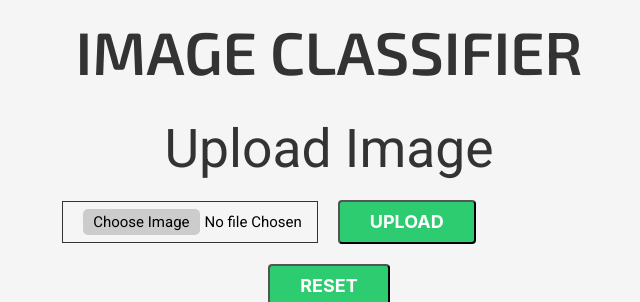
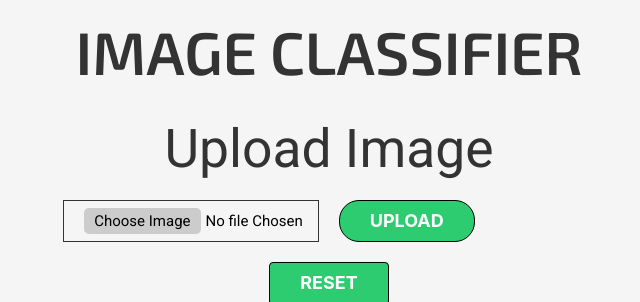
Before and after one commit to debjyotiC/experiment-docker, a Flask app: page / in a window 1280 px wide. Shown: the part 24-326 px from the top of the page, without its empty margins (311-951 px from the left). Run offline with Flask 3, Linux system fonts and the light colour scheme; some libraries are stand-ins or nearby versions.

Commit message:
Button Modified

```diff
--- a/templates/index.html
+++ b/templates/index.html
@@ -82,6 +82,7 @@
     }
 
     .mui-btn {
+        border: 1px solid #000;
         background-color: #2ecc71;
         border-radius: 4px;
         color: #fff;
@@ -92,6 +93,7 @@
     }
 
     .upload {
+        border-radius: 20px;
         margin-left: 20px;
         margin-right: 120px;
     }
@@ -113,7 +115,7 @@
         margin-left: auto;
         margin-right: auto;
         max-width: 100%;
-        width: 400px;
+        width: 600px;
     }
 
     .result {
@@ -187,6 +189,7 @@ function resetForm() {
     uploadImage.src = ""; // Clear the display image
     uploadImage.style.display = 'none';
     imageLabel.style.display = 'block';
+    uploadtext.style.display = 'block';
 }
  </script>
     <!-- BOOTSTRAP -->
```
